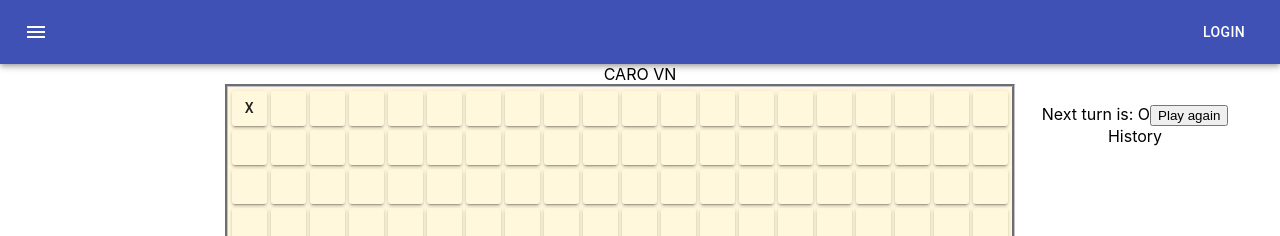
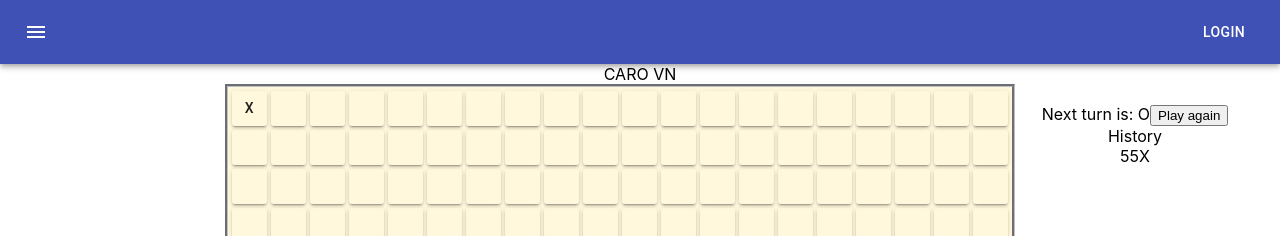
Before and after one commit to yanmad27/CaroVN, a React (Create React App) app: page / in a window 1280 px wide. Both pictures are taken after a click on the button 249 px from the left and 108 px from the top of the page. Shown: the top 236 px of the page. Built offline with nearby package versions, Linux system fonts and the light colour scheme.

Commit message:
refactor redux

```diff
--- a/package.json
+++ b/package.json
@@ -21,7 +21,8 @@
         "react-dom": "^16.9.0",
         "react-redux": "^7.1.1",
         "react-scripts": "3.1.1",
-        "redux": "^4.0.4"
+        "redux": "^4.0.4",
+        "redux-logger": "^3.0.6"
     },
     "scripts": {
         "start": "react-scripts start",
--- a/src/components/app/App.jsx
+++ b/src/components/game/Game.jsx
@@ -1,24 +1,26 @@
 import React from 'react';
 import { connect } from 'react-redux';
 import AppBar from 'components/appBar/AppBar';
+import MoveHistory from 'components/history/History';
 import * as BoardActions from 'reduxs/reducers/board/action';
 import * as GameActions from 'reduxs/reducers/game/action';
+import * as HistoryActions from 'reduxs/reducers/history/action';
 import 'shared/styles/game.scss';
 
 import Board from '../board/Board';
 
-class App extends React.Component {
+class Game extends React.Component {
 
   onPlayAgainClick = () => {
-    const { resetBoard, resetWinner } = this.props;
+    const { resetBoard, resetWinner, resetMoveHistory } = this.props;
 
     resetWinner();
     resetBoard();
+    resetMoveHistory();
   }
 
-
   render() {
-    const { showNewMoveFirst, resetBoard } = this.props;
+    console.log("Game is rendering...");
     return (
       <div className="App">
         <AppBar />
@@ -30,7 +32,7 @@ class App extends React.Component {
             paddingLeft: 200
           }}
         >
-          <Board key={resetBoard} width={20} height={20} />
+          <Board width={20} height={20} />
           <div style={{ width: 200, padding: 20 }}>
             <div>
               <span>Next turn is: O</span>
@@ -41,16 +43,7 @@ class App extends React.Component {
             <div>
               <span>History</span>
             </div>
-            <div
-              style={{
-                overflow: 'auto',
-                maxHeight: 231,
-                display: showNewMoveFirst ? 'block' : 'flex',
-                flexDirection: 'column-reverse'
-              }}
-            >
-              {/* {this.drawMoveHistory(moveHistory)} */}
-            </div>
+            <MoveHistory />
           </div>
         </div>
       </div>
@@ -67,9 +60,10 @@ const mapStateToProps = state => {
 const mapDispatchToProps = {
   resetBoard: BoardActions.emitResetBoardDataAction,
   resetWinner: GameActions.emitResetWinnerAction,
+  resetMoveHistory: HistoryActions.emitResetMoveHistoryAction,
 };
 
 export default connect(
   mapStateToProps,
   mapDispatchToProps
-)(App);
+)(Game);
--- a/src/components/history/History.jsx
+++ b/src/components/history/History.jsx
@@ -1,24 +1,41 @@
 import React from 'react';
 import { connect } from 'react-redux';
+import { isUndefined } from 'util';
 
-class History extends React.Component {
+class MoveHistory extends React.Component {
 
     constructor(props) {
         super(props);
         this.state = {};
     }
 
+    drawHistory = () => {
+        const { HistoryState } = this.props;
+        const { moveHistory } = HistoryState;
+        console.log("HistoryJSX:: draw History: ", moveHistory);
+        if (isUndefined(moveHistory)) return undefined;
+        return moveHistory.map((value, index) => {
+            const keyId = index;
+            return (<div key={keyId}>{value.row}{value.col}{value.value}</div>)
+        })
+    }
+
     render() {
+        const { historyState } = this.props;
+        console.log("History is rendering...", historyState);
 
         return (
-            <div />
+            <div >
+                {this.drawHistory()}
+            </div>
+
         )
     }
 }
 
 const mapStateToProps = state => {
     return {
-        moveHistory: state.HistoryState.moveHistory,
+        HistoryState: state.HistoryState
     };
 };
 
@@ -27,4 +44,4 @@ const mapDispatchToProps = {};
 export default connect(
     mapStateToProps,
     mapDispatchToProps
-)(History);
+)(MoveHistory);
--- a/src/components/square/Square.jsx
+++ b/src/components/square/Square.jsx
@@ -36,7 +36,7 @@ class Square extends React.Component {
       const willDisplayValue = nextTurnValue;
       this.displayValueState = willDisplayValue;
       switchNextValue();
-      addNewMove({ row: rowId, col: colId });
+      addNewMove({ row: rowId, col: colId, value: willDisplayValue });
       updateBoardData({ row: rowId, col: colId, value: willDisplayValue });
       this.isSatisfyingFiveNode(willDisplayValue);
     }
@@ -132,7 +132,7 @@ class Square extends React.Component {
   render() {
     const { boardData, rowId, colId } = this.props;
     const displayValue = boardData[rowId][colId];
-    console.log("Square:: render is trigger!!!");
+    console.log(`Square:: (${rowId},${colId}) render is trigger!!!`);
     return (
       <div className="containter" >
         <Button variant="contained" color="default" className="button" onClick={this.handleSquareClick}>
--- a/src/reduxRoot.jsx
+++ b/src/reduxRoot.jsx
@@ -1,16 +1,21 @@
 import * as React from 'react';
 import { Provider } from 'react-redux';
-import App from 'components/app/App';
-import { createStore } from 'redux';
+import Game from 'components/game/Game';
 import RootReducers from 'reduxs/reducers/index/reducer';
 
-const store = createStore(RootReducers);
+import { applyMiddleware, createStore } from 'redux';
+import logger from 'redux-logger';
+
+const store = createStore(
+  RootReducers,
+  applyMiddleware(logger)
+)
 
 function ReduxRoot() {
   console.log(store.getState());
   return (
     <Provider store={store}>
-      <App />
+      <Game />
     </Provider>
   );
 }
--- a/src/reduxs/reducers/board/action.js
+++ b/src/reduxs/reducers/board/action.js
@@ -1,6 +1,7 @@
 import ActionTypes from './actionTypes';
 
 export const emitUpdateBoardDataAction = newMove => {
+    console.log("BoardAction:: updateBoard is triggerd..., newMove: ", newMove);
     return {
         type: ActionTypes.UPDATE_BOARD_DATA,
         payload: newMove,
--- a/src/reduxs/reducers/game/reducer.js
+++ b/src/reduxs/reducers/game/reducer.js
@@ -6,7 +6,6 @@ const INITIAL_STATE = {
 }
 
 const reverseNextTurnValue = (value) => {
-    console.log(value === 'X' ? 'O' : 'X');
     return value === 'X' ? 'O' : 'X';
 }
 
--- a/src/reduxs/reducers/history/action.js
+++ b/src/reduxs/reducers/history/action.js
@@ -1,15 +1,22 @@
 import ActionTypes from './actionTypes';
 
-export const emitAddNewMoveAction = (newMove) => {
+export const emitAddNewMoveAction = newMove => {
     return {
         type: ActionTypes.ADD_NEW_MOVE,
         payload: newMove,
     }
 }
 
-export const emitJumpToMove = (wantToJumpMove) =>{
+export const emitJumpToMove = jumpMove => {
     return {
-        type:ActionTypes.JUMP_TO_MOVE,
-        payload:wantToJumpMove
+        type: ActionTypes.JUMP_TO_MOVE,
+        payload: jumpMove
     }
 }
+
+export const emitResetMoveHistoryAction = () => {
+    return {
+        type: ActionTypes.RESET_MOVE_HISTORY,
+        payload: null,
+    }
+}
--- a/src/reduxs/reducers/history/actionTypes.js
+++ b/src/reduxs/reducers/history/actionTypes.js
@@ -1,6 +1,7 @@
 const ActionTypes = {
     ADD_NEW_MOVE: 'ADD_NEW_MOVE',
     JUMP_TO_MOVE: 'JUMT_TO_MOVE',
+    RESET_MOVE_HISTORY: 'RESET_MOVE_HISTORY',
 
 };
 
--- a/src/reduxs/reducers/history/reducer.js
+++ b/src/reduxs/reducers/history/reducer.js
@@ -12,6 +12,8 @@ const historyReducer = (state = INITIAL_STATE, action) => {
             return { ...state, currentMove: action.payload };
         case ActionTypes.JUMP_TO_MOVE:
             return { ...state, currentMove: action.payload };
+        case ActionTypes.RESET_MOVE_HISTORY:
+            return { ...state, moveHistory: [] };
         default:
             return { ...state };
     }
```
Also changed, not shown: 2 other files (tests, documents, lock files or other folders).
